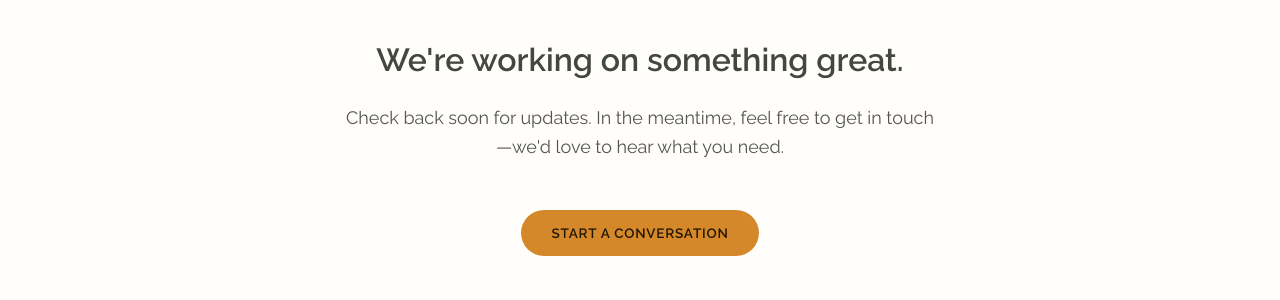
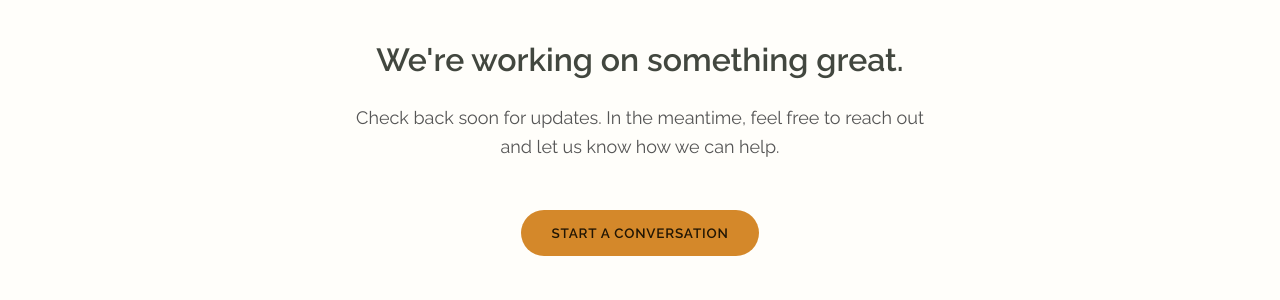
Before and after one commit to TREE-BUB/fiddle-green, a Jekyll site: the page built from who-we-help/startups.html, in a window 1280 px wide. Shown: the part 595-895 px from the top of the page. Built offline with Jekyll 4.4.1, drawn with Linux system fonts in a browser that asks for light colours.

Commit message:
Update Coming Soon message on all four pages
Changed supporting text to: 'Check back soon for updates. In the meantime, feel free to reach out and let us know how we can help.'

Co-Authored-By: Claude Haiku 4.5 <noreply@anthropic.com>
Claude-Session: https://claude.ai/code/session_01SgQi5ee1qBqBsYJL8x1hCv

```diff
--- a/expertise/advising.html
+++ b/expertise/advising.html
@@ -15,7 +15,7 @@ description: We don't resell hardware or take vendor commissions, which means ou
     <h2 style="font-size: 2rem; margin-bottom: 1.5rem; line-height: 1.3;">We're working on something great.</h2>
 
     <p style="font-size: 1.125rem; color: #555; margin-bottom: 3rem; line-height: 1.6;">
-      Check back soon for updates. In the meantime, feel free to get in touch—we'd love to hear what you need.
+      Check back soon for updates. In the meantime, feel free to reach out and let us know how we can help.
     </p>
 
     <a class="btn btn--amber" href="{{ '/contact/' | relative_url }}" style="display: inline-block;">Start a conversation</a>
--- a/expertise/artificial-intelligence.html
+++ b/expertise/artificial-intelligence.html
@@ -15,7 +15,7 @@ description: Somewhere between the hype and the fear there is a small set of gen
     <h2 style="font-size: 2rem; margin-bottom: 1.5rem; line-height: 1.3;">We're working on something great.</h2>
 
     <p style="font-size: 1.125rem; color: #555; margin-bottom: 3rem; line-height: 1.6;">
-      Check back soon for updates. In the meantime, feel free to get in touch—we'd love to hear what you need.
+      Check back soon for updates. In the meantime, feel free to reach out and let us know how we can help.
     </p>
 
     <a class="btn btn--amber" href="{{ '/contact/' | relative_url }}" style="display: inline-block;">Start a conversation</a>
--- a/who-we-help/individuals.html
+++ b/who-we-help/individuals.html
@@ -15,7 +15,7 @@ description: Patient one-on-one technology help at your kitchen table, across Gr
     <h2 style="font-size: 2rem; margin-bottom: 1.5rem; line-height: 1.3;">We're working on something great.</h2>
 
     <p style="font-size: 1.125rem; color: #555; margin-bottom: 3rem; line-height: 1.6;">
-      Check back soon for updates. In the meantime, feel free to get in touch—we'd love to hear what you need.
+      Check back soon for updates. In the meantime, feel free to reach out and let us know how we can help.
     </p>
 
     <a class="btn btn--amber" href="{{ '/contact/' | relative_url }}" style="display: inline-block;">Start a conversation</a>
--- a/who-we-help/startups.html
+++ b/who-we-help/startups.html
@@ -15,7 +15,7 @@ description: Accounts, security, and tooling set up right the first time — for
     <h2 style="font-size: 2rem; margin-bottom: 1.5rem; line-height: 1.3;">We're working on something great.</h2>
 
     <p style="font-size: 1.125rem; color: #555; margin-bottom: 3rem; line-height: 1.6;">
-      Check back soon for updates. In the meantime, feel free to get in touch—we'd love to hear what you need.
+      Check back soon for updates. In the meantime, feel free to reach out and let us know how we can help.
     </p>
 
     <a class="btn btn--amber" href="{{ '/contact/' | relative_url }}" style="display: inline-block;">Start a conversation</a>
```
